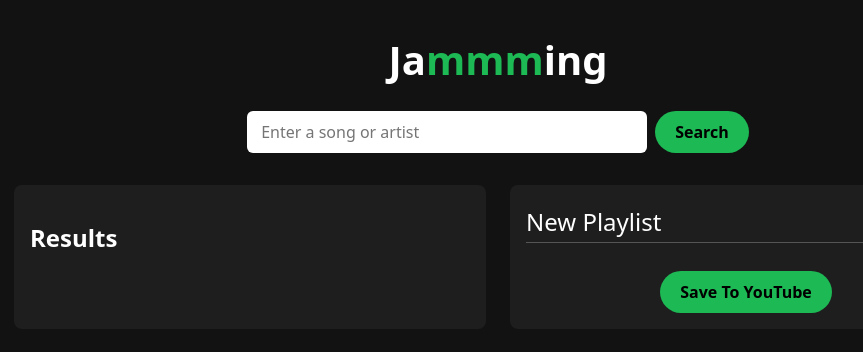
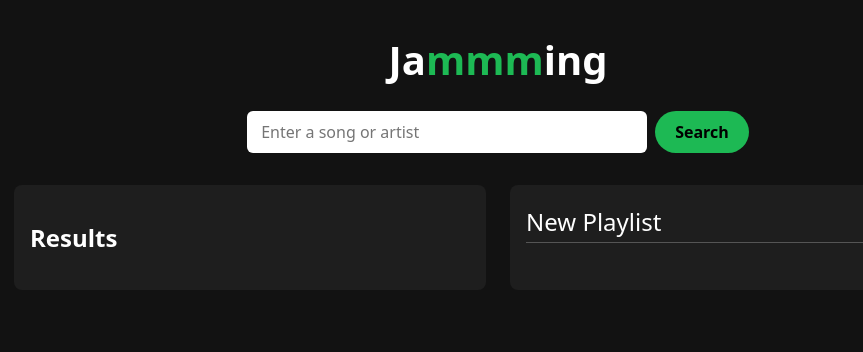
Before and after one commit to ktforge/Jammming, a React (Vite) app: page / in a window 1280 px wide. Shown: the top 352 px of the page, without its empty margins (142-1005 px from the left). Built offline with nearby package versions, Linux system fonts and the light colour scheme.

Commit message:
Switch search to Deezer and remove sign in and save

```diff
--- a/index.html
+++ b/index.html
@@ -4,7 +4,7 @@
     <meta charset="UTF-8" />
     <link rel="icon" type="image/svg+xml" href="/favicon.svg" />
     <meta name="viewport" content="width=device-width, initial-scale=1.0" />
-    <title>jamming</title>
+    <title>Jammming</title>
   </head>
   <body>
     <div id="root"></div>
--- a/src/components/App/App.jsx
+++ b/src/components/App/App.jsx
@@ -3,11 +3,11 @@ import styles from "./App.module.css";
 import SearchBar from "../SearchBar/SearchBar";
 import SearchResults from "../SearchResults/SearchResults";
 import Playlist from "../Playlist/Playlist";
-import YouTube from "../../util/YouTube";
+import Deezer from "../../util/Deezer";
 
 // top level, holds every other piece of the page
 function App() {
-  // filled in by youtube search
+  // filled in by deezer search
   const [searchResults, setSearchResults] = useState([]);
 
   // name shown at the top of the playlist panel
@@ -32,24 +32,11 @@ function App() {
     setPlaylistName(name);
   }
 
-  // saves the playlist to the user's youtube channel, then clears it
-  async function savePlaylist() {
-    if (!playlistTracks.length) return;
-    const videoIds = playlistTracks.map((track) => track.id);
-    try {
-      await YouTube.savePlaylist(playlistName, videoIds);
-      setPlaylistName("New Playlist");
-      setPlaylistTracks([]);
-    } catch (error) {
-      console.error(error);
-    }
-  }
-
-  // asks youtube for songs and shows them in the results panel
+  // asks deezer for songs and shows them in the results panel
   async function search(term) {
     if (!term.trim()) return;
     try {
-      const results = await YouTube.search(term);
+      const results = await Deezer.search(term);
       setSearchResults(results);
     } catch (error) {
       console.error(error);
@@ -70,7 +57,6 @@ function App() {
           playlistTracks={playlistTracks}
           onRemove={removeTrack}
           onNameChange={updatePlaylistName}
-          onSave={savePlaylist}
         />
       </div>
     </div>
--- a/src/components/Playlist/Playlist.jsx
+++ b/src/components/Playlist/Playlist.jsx
@@ -2,7 +2,7 @@ import styles from './Playlist.module.css';
 import Tracklist from '../Tracklist/Tracklist';
 
 // right panel where the custom playlist gets built
-function Playlist({ playlistName, playlistTracks, onRemove, onNameChange, onSave }) {
+function Playlist({ playlistName, playlistTracks, onRemove, onNameChange }) {
   return (
     <div className={styles.playlist}>
       {/* value comes from App, so typing sends the new name back up */}
@@ -12,9 +12,6 @@ function Playlist({ playlistName, playlistTracks, onRemove, onNameChange, onSave
         onChange={(e) => onNameChange(e.target.value)}
       />
       <Tracklist tracks={playlistTracks} onRemove={onRemove} />
-      <button className={styles.save} onClick={onSave}>
-        Save To YouTube
-      </button>
     </div>
   );
 }
--- a/src/components/Playlist/Playlist.module.css
+++ b/src/components/Playlist/Playlist.module.css
@@ -17,14 +17,3 @@
   padding: 4px 0;
   margin-bottom: 12px;
 }
-
-.save {
-  display: block;
-  margin: 16px auto 0;
-  padding: 10px 20px;
-  border: none;
-  border-radius: 999px;
-  background: #1db954;
-  color: #000;
-  font-weight: bold;
-}
--- a/src/components/Track/Track.jsx
+++ b/src/components/Track/Track.jsx
@@ -6,10 +6,8 @@ function Track({ track, onAdd, onRemove }) {
     <div className={styles.track}>
       <div>
         <h3 className={styles.name}>{track.name}</h3>
-        {/* youtube results have no album, so only show it when there is one */}
         <p className={styles.details}>
-          {track.artist}
-          {track.album && ` | ${track.album}`}
+          {track.artist} | {track.album}
         </p>
       </div>
       {/* results pass onAdd, the playlist passes onRemove, so each side gets its own button */}
--- /dev/null
+++ b/src/util/Deezer.js
@@ -0,0 +1,52 @@
+// deezer's api doesn't allow normal fetch calls from the browser (no cors),
+// so this loads the results through a script tag instead (jsonp)
+function jsonp(url) {
+  return new Promise((resolve, reject) => {
+    // unique name so two searches in a row don't clash
+    const callbackName = `deezerCallback${Date.now()}${Math.floor(Math.random() * 1000)}`;
+    const script = document.createElement('script');
+
+    // removes the script tag and the global function once we're done
+    function cleanUp() {
+      delete window[callbackName];
+      script.remove();
+    }
+
+    // deezer's response calls this function with the data
+    window[callbackName] = (data) => {
+      resolve(data);
+      cleanUp();
+    };
+
+    script.onerror = () => {
+      reject(new Error('Deezer search could not load'));
+      cleanUp();
+    };
+
+    script.src = `${url}&output=jsonp&callback=${callbackName}`;
+    document.body.appendChild(script);
+  });
+}
+
+const Deezer = {
+  // searches deezer and turns each result into a track object
+  async search(term) {
+    const data = await jsonp(
+      `https://api.deezer.com/search?q=${encodeURIComponent(term)}&limit=10`
+    );
+
+    // deezer puts errors inside the data instead of failing the request
+    if (data.error) {
+      throw new Error(`Deezer search failed: ${data.error.message}`);
+    }
+
+    return data.data.map((track) => ({
+      id: String(track.id),
+      name: track.title,
+      artist: track.artist.name,
+      album: track.album.title,
+    }));
+  },
+};
+
+export default Deezer;
```
